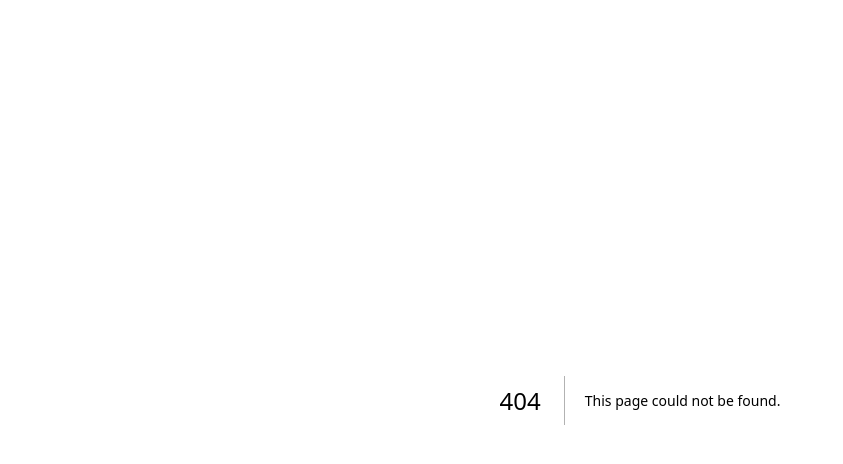
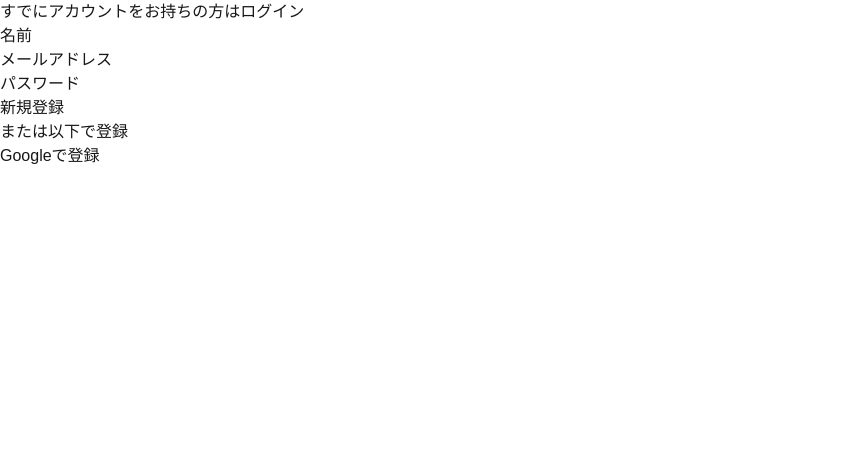
Before and after one commit to night1010tya/photo-sorter, a Next.js app: page /signup in a window 1280 px wide. Before the commit this address had no page. Shown: the top 464 px of the page, without its empty margins (0-843 px from the left). Built offline with nearby package versions, Linux system fonts and the light colour scheme.

Commit message:
feat: サインアップ機能を実装

```diff
--- a/package.json
+++ b/package.json
@@ -9,16 +9,20 @@
     "lint": "eslint"
   },
   "dependencies": {
+    "@prisma/adapter-pg": "^7.10.0",
     "@prisma/client": "^7.9.1",
     "@supabase/ssr": "^0.12.4",
     "@supabase/supabase-js": "^2.112.3",
+    "bcryptjs": "^3.0.3",
     "next": "16.3.1",
+    "pg": "^8.23.0",
     "react": "19.2.8",
     "react-dom": "19.2.8"
   },
   "devDependencies": {
     "@tailwindcss/postcss": "^4",
     "@types/node": "^20",
+    "@types/pg": "^8.23.1",
     "@types/react": "^19",
     "@types/react-dom": "^19",
     "eslint": "^9",
--- /dev/null
+++ b/src/app/api/signup/route.ts
@@ -0,0 +1,91 @@
+import { prisma } from "@/libs/prisma";
+import bcrypt from "bcryptjs";
+import { NextResponse } from "next/server";
+
+export const POST = async (request: Request) => {
+  try {
+    const { name, email, password } = await request.json();
+
+    if (!name || !email || !password) {
+      return NextResponse.json(
+        { message: "全ての項目を入力してください" },
+        { status: 400 }
+      );
+    }
+
+    const trimmedName = name.trim();
+    const trimmedEmail = email.trim();
+
+    if (!trimmedName || !trimmedEmail) {
+      return NextResponse.json(
+        { message: "全ての項目を入力してください" },
+        { status: 400 }
+      );
+    }
+
+    if (trimmedName.length > 12) {
+      return NextResponse.json(
+        { message: "名前は12文字以内で入力してください" },
+        { status: 400 }
+      );
+    }
+
+    const emailPattern = /^[^\s@]+@[^\s@]+\.[^\s@]+$/;
+
+    if (!emailPattern.test(trimmedEmail)) {
+      return NextResponse.json(
+        { message: "正しいメールアドレスを入力してください" },
+        { status: 400 }
+      );
+    }
+
+    if (password.length < 8 || password.length > 24) {
+      return NextResponse.json(
+        { message: "パスワードは8〜24文字で入力してください" },
+        { status: 400 }
+      );
+    }
+
+    const existingUser = await prisma.user.findUnique({
+      where: {
+        email: trimmedEmail,
+      },
+    });
+
+    if (existingUser) {
+      return NextResponse.json(
+        { message: "このメールアドレスは既に登録されています" },
+        { status: 409 }
+      );
+    }
+
+    const passwordHash = await bcrypt.hash(password, 10);
+
+    const user = await prisma.user.create({
+      data: {
+        name: trimmedName,
+        email: trimmedEmail,
+        passwordHash,
+      },
+    });
+
+    return NextResponse.json(
+      {
+        message: "登録が完了しました",
+        user: {
+          id: user.id,
+          name: user.name,
+          email: user.email,
+        },
+      },
+      { status: 201 }
+    );
+  } catch (error) {
+    console.error(error);
+
+    return NextResponse.json(
+      { message: "サーバーエラーが発生しました" },
+      { status: 500 }
+    );
+  }
+};
--- /dev/null
+++ b/src/app/signup/page.tsx
@@ -0,0 +1,152 @@
+"use client";
+
+import Link from "next/link";
+import { useRouter } from "next/navigation";
+import React, { useState } from "react";
+
+export default function Signup() {
+  const [formData, setFormData] = useState({
+    name: "",
+    email: "",
+    password: "",
+  });
+
+  const [errors, setErrors] = useState({
+    name: "",
+    email: "",
+    password: "",
+  });
+
+  const [message, setMessage] = useState("");
+
+  const handleChange = (e: React.ChangeEvent<HTMLInputElement>) => {
+    const { name, value } = e.target;
+
+    setFormData((prev) => ({
+      ...prev,
+      [name]: value,
+    }));
+  };
+
+  const validateSignup = () => {
+    const newErrors = {
+      name: "",
+      email: "",
+      password: "",
+    };
+
+    if (!formData.name.trim()) {
+      newErrors.name = "名前を入力してください";
+    } else if (formData.name.trim().length > 12) {
+      newErrors.name = "名前は12文字以内で入力してください";
+    }
+
+    if (!formData.email.trim()) {
+      newErrors.email = "メールアドレスを入力してください";
+    } else if (
+      !/^[^\s@]+@[^\s@]+\.[^\s@]+$/.test(formData.email.trim())
+    ) {
+      newErrors.email = "正しいメールアドレスを入力してください";
+    }
+
+    if (!formData.password) {
+      newErrors.password = "パスワードを入力してください";
+    } else if (
+      formData.password.length < 8 ||
+      formData.password.length > 24
+    ) {
+      newErrors.password = "パスワードは8〜24文字で入力してください";
+    }
+
+    setErrors(newErrors);
+
+    return !newErrors.name && !newErrors.email && !newErrors.password;
+  };
+
+  const router = useRouter();
+
+  const handleSubmit = async (e: React.SubmitEvent<HTMLFormElement>) => {
+    e.preventDefault();
+
+    setMessage("");
+
+    const isValid = validateSignup();
+
+    if (!isValid) {
+      return;
+    }
+
+    const response = await fetch("/api/signup", {
+      method: "POST",
+      headers: {
+        "Content-Type": "application/json",
+      },
+      body: JSON.stringify(formData),
+    });
+
+    const data = await response.json();
+
+    if (!response.ok) {
+      setMessage(data.message);
+      return;
+    }
+    alert(data.message);
+    router.push("/login");
+  };
+
+  return (
+    <div>
+      <p>
+        すでにアカウントをお持ちの方は
+        <Link href="/login">ログイン</Link>
+      </p>
+
+      <form onSubmit={handleSubmit}>
+        <div>
+          <label htmlFor="name">名前</label>
+          <input
+            id="name"
+            name="name"
+            type="text"
+            value={formData.name}
+            onChange={handleChange}
+          />
+          {errors.name && <p>{errors.name}</p>}
+        </div>
+
+        <div>
+          <label htmlFor="email">メールアドレス</label>
+          <input
+            id="email"
+            name="email"
+            type="email"
+            value={formData.email}
+            onChange={handleChange}
+          />
+          {errors.email && <p>{errors.email}</p>}
+        </div>
+
+        <div>
+          <label htmlFor="password">パスワード</label>
+          <input
+            id="password"
+            name="password"
+            type="password"
+            value={formData.password}
+            onChange={handleChange}
+          />
+          {errors.password && <p>{errors.password}</p>}
+        </div>
+
+        <button type="submit">新規登録</button>
+
+        {message && <p>{message}</p>}
+      </form>
+
+      <div>
+        <p>または以下で登録</p>
+        <button type="button">Googleで登録</button>
+      </div>
+    </div>
+  );
+}
--- /dev/null
+++ b/src/libs/prisma.ts
@@ -0,0 +1,20 @@
+import { PrismaPg } from "@prisma/adapter-pg";
+import { PrismaClient } from "@/generated/prisma/client";
+
+const globalForPrisma = globalThis as unknown as {
+    prisma: PrismaClient | undefined;
+  };
+
+const adapter = new PrismaPg({
+    connectionString: process.env.DATABASE_URL!,
+});
+
+export const prisma =
+  globalForPrisma.prisma ??
+  new PrismaClient({
+    adapter,
+  });
+
+if (process.env.NODE_ENV !== "production") {
+  globalForPrisma.prisma = prisma;
+}
```
Also changed, not shown: 1 other file (tests, documents, lock files or other folders).
